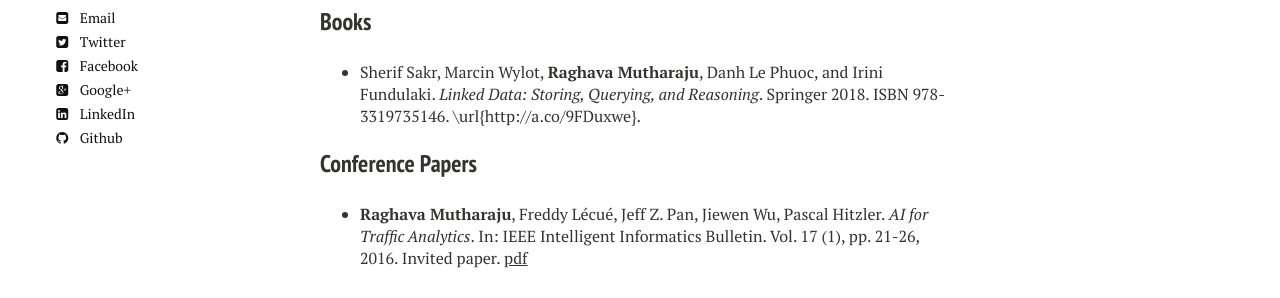
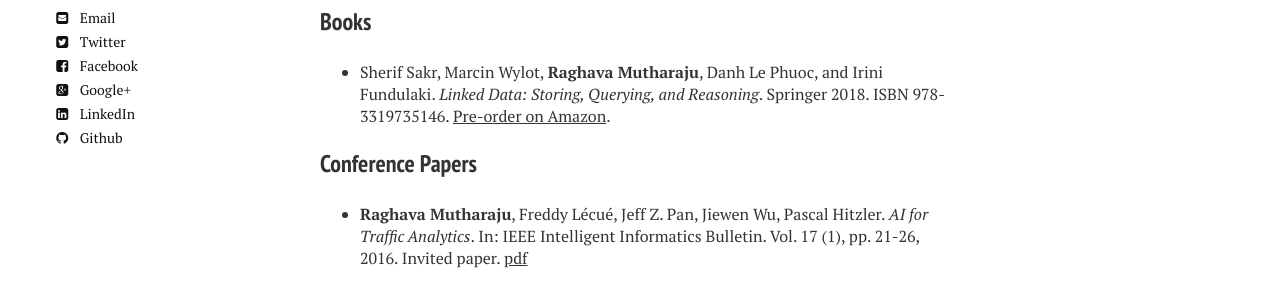
Before and after one commit to raghavam/raghavam.github.io, a Jekyll site: the page built from publications.md, in a window 1280 px wide and 900 px high. Shown: the part 421-719 px from the top of the window. Built offline with Jekyll 4.4.1, drawn with Linux system fonts in a browser that asks for light colours; nearby versions of some CDN libraries.

Commit message:
fixed the Amazon book link

```diff
--- a/publications.md
+++ b/publications.md
@@ -14,7 +14,7 @@ share: false
 
 ### Books
 
-  * Sherif Sakr, Marcin Wylot, **Raghava Mutharaju**, Danh Le Phuoc, and Irini Fundulaki. *Linked Data: Storing, Querying, and Reasoning*. Springer 2018. ISBN 978-3319735146. \url{http://a.co/9FDuxwe}.
+  * Sherif Sakr, Marcin Wylot, **Raghava Mutharaju**, Danh Le Phuoc, and Irini Fundulaki. *Linked Data: Storing, Querying, and Reasoning*. Springer 2018. ISBN 978-3319735146. <a href="http://a.co/9FDuxwe" target="_blank">Pre-order on Amazon</a>.
 
 ### Conference Papers
 
```
